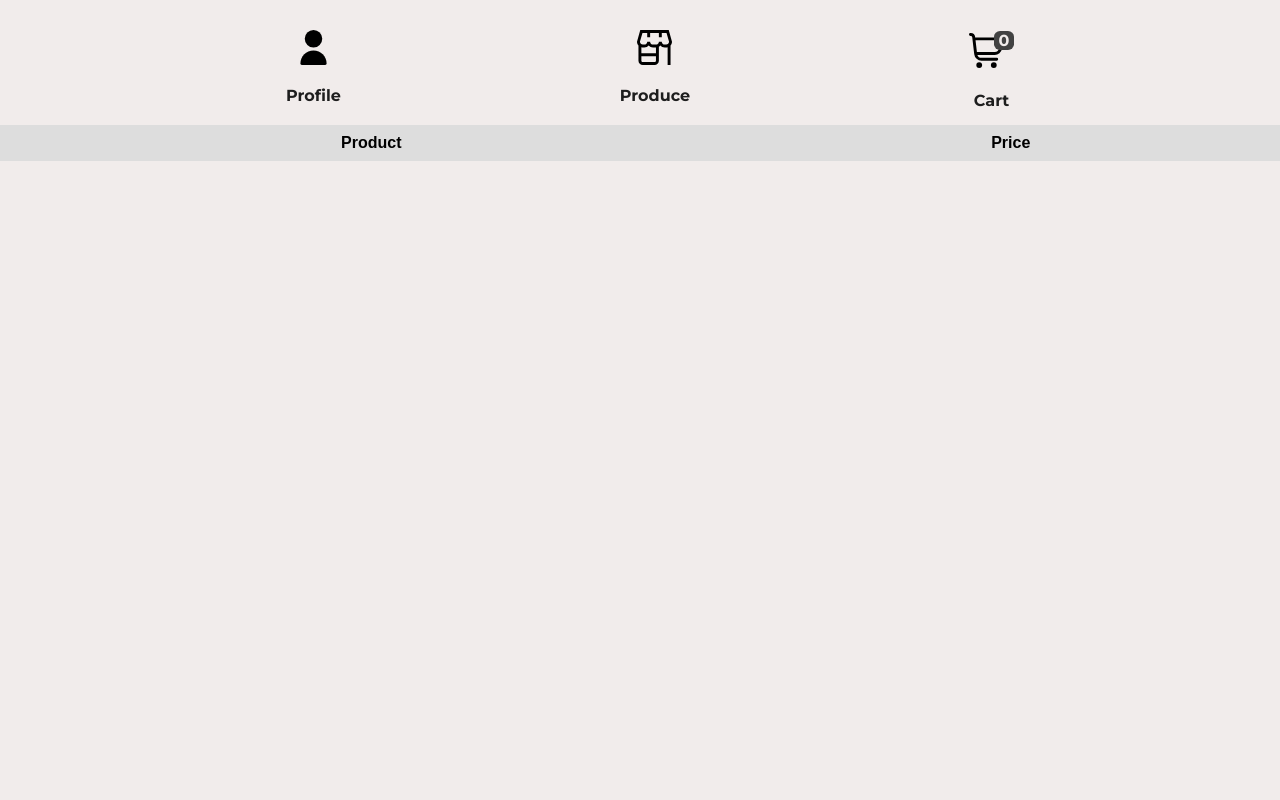
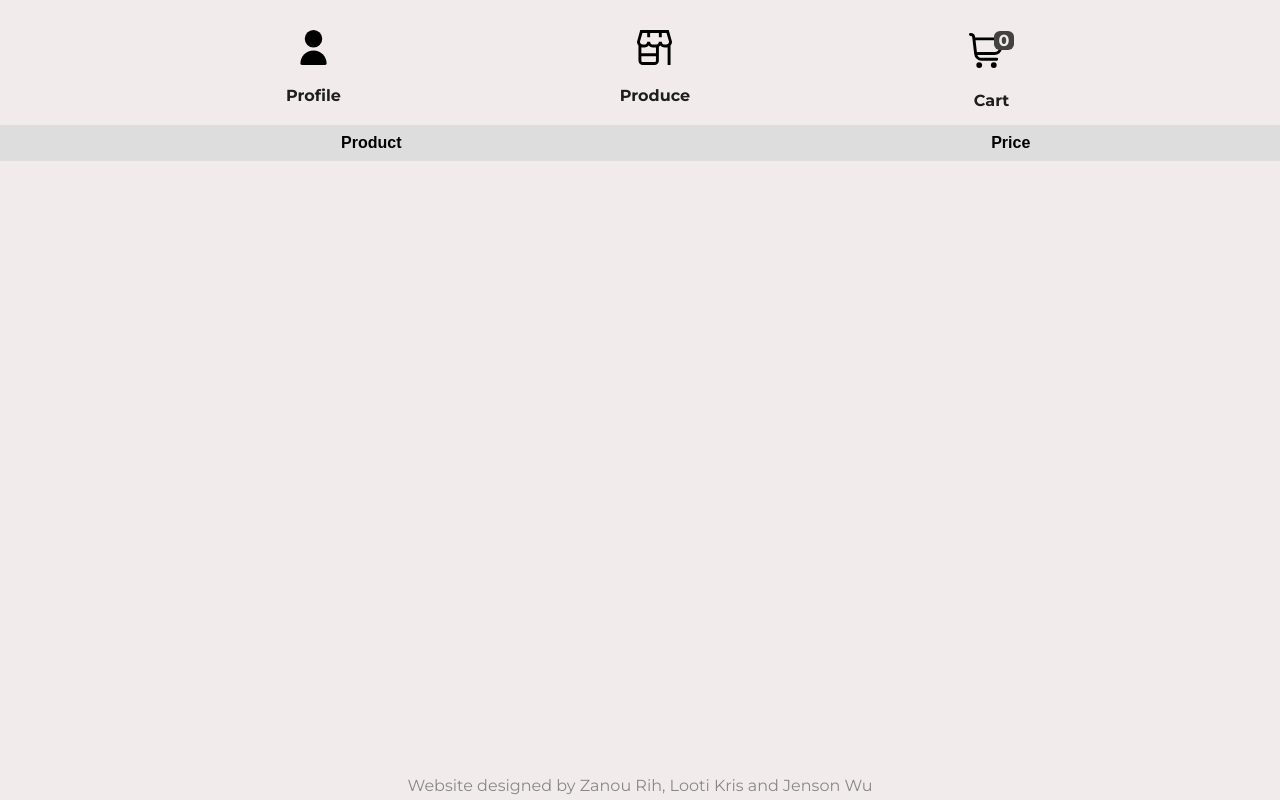
Before and after one commit to SEG3125-A/Group-45-Lab-3, a plain HTML site: page cart.html in a window 1280 px wide. Drawn offline with Linux system fonts and the light colour scheme; files whose address does not match are found by name.

Commit message:
adding signature

```diff
--- a/cart.html
+++ b/cart.html
@@ -40,6 +40,7 @@
         </tr>
     </table>
 
+    <p class="signature">Website designed by Zanou Rih, Looti Kris and Jenson Wu</p>
 </body>
 <script src="scripts/cart.js"></script>
 </html>
--- a/styles/cart.css
+++ b/styles/cart.css
@@ -13,3 +13,12 @@ table {
   tr:last-child {
     background-color: #dddddd;
   }
+
+  .signature {
+    text-align: center;
+    margin-top: 20px;
+    color: #888;
+    position: fixed;
+    bottom: 0;
+    width: 100%;
+}
--- a/styles/home.css
+++ b/styles/home.css
@@ -26,3 +26,11 @@ body {
     flex-direction: column;
     padding: 10%;
 }
+.signature {
+    text-align: center;
+    margin-top: 20px;
+    color: #888;
+    position: fixed;
+    bottom: 0;
+    width: 100%;
+}
--- a/styles/style.css
+++ b/styles/style.css
@@ -212,3 +212,12 @@ select, input {
     font-size: 18px;
     text-align: center;
   }
+
+  .signature {
+    text-align: center;
+    margin-top: 20px;
+    color: #888;
+    position: fixed;
+    bottom: 0;
+    width: 100%;
+}
```
Also changed, not shown: index.html (+2 -0 lines), products.html (+2 -0 lines), profile.html (+2 -0 lines).
